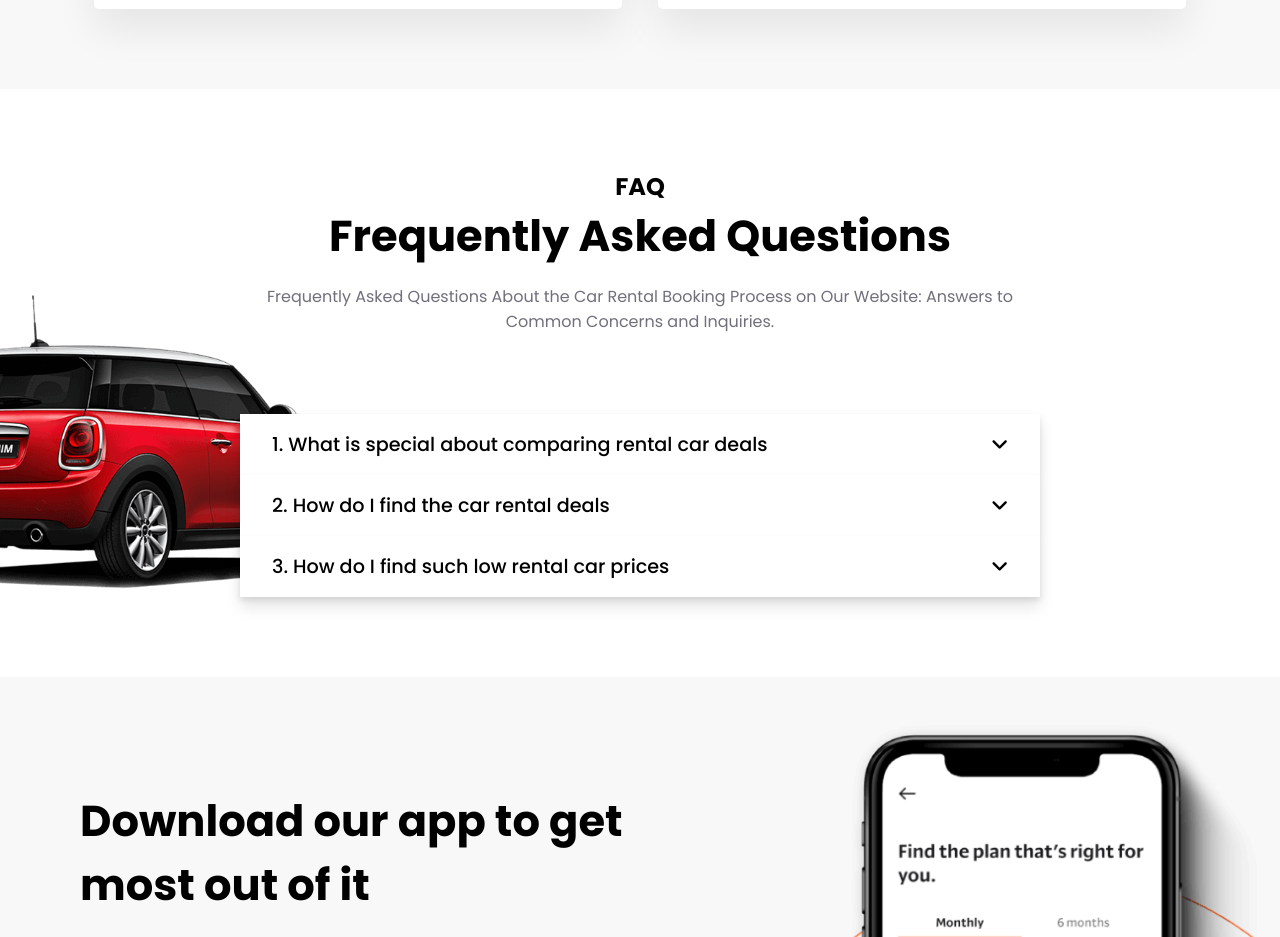
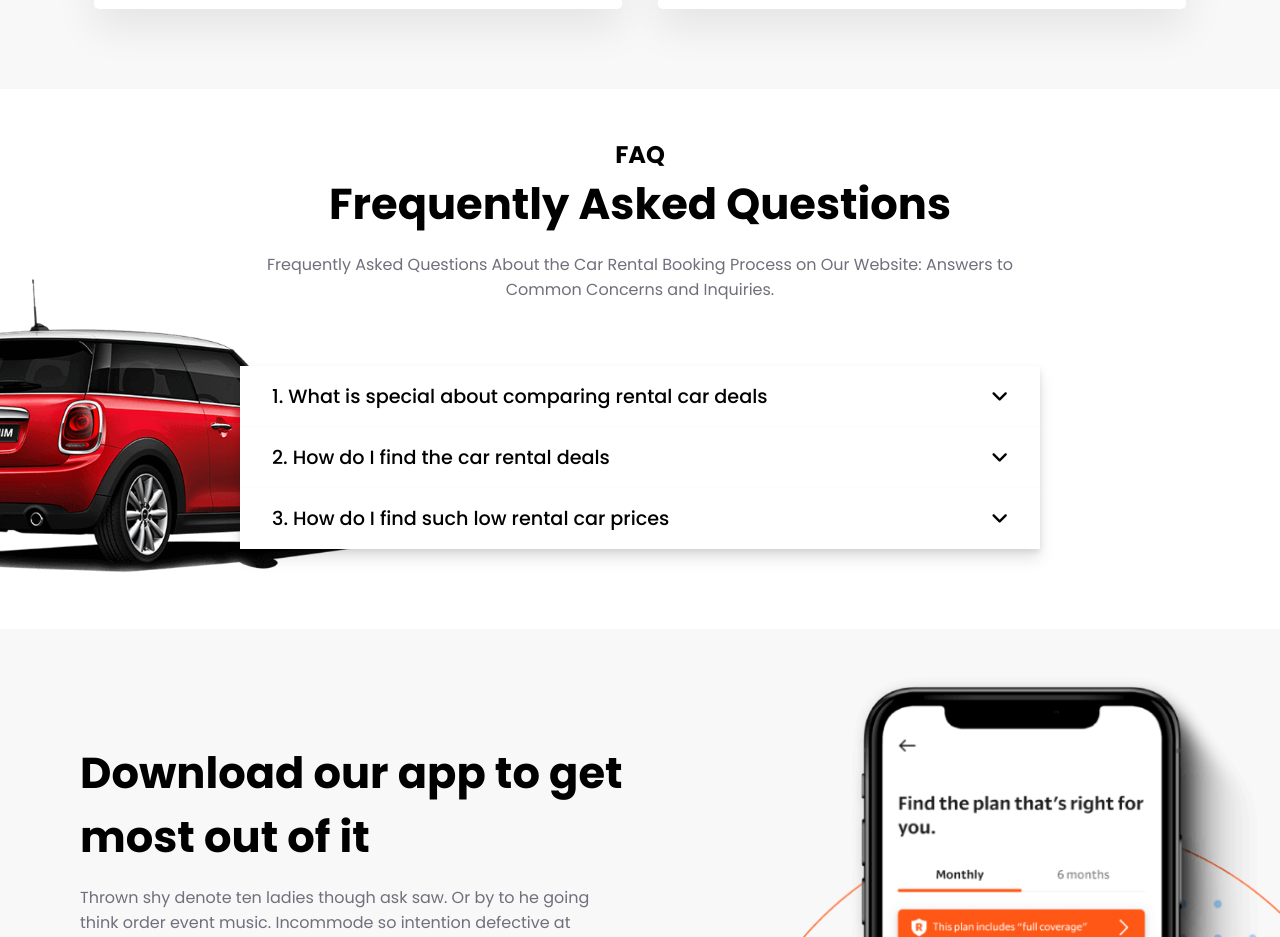
Before and after one commit to Yixin88/car-rental, a React (Create React App) app: page / in a window 1280 px wide. Shown: the part 4440-5377 px from the top of the page. Built offline with nearby package versions, Linux system fonts and the light colour scheme.

Commit message:
fixed faq car background now stretching the full width

```diff
--- a/src/styles/main.scss
+++ b/src/styles/main.scss
@@ -886,18 +886,18 @@ header {
     width: 100%;
     margin: 0 auto;
 
+    background-image: url('../../images/faq/car.png');
+    background-repeat: no-repeat;
+    background-position: 0 100%;
 
     &__container {
         max-width: $maxWidth;
         padding: 0 2rem;
-        margin: 5rem auto;
+        margin: 3rem auto;
         display: flex;
         flex-direction: column;
         justify-content: space-between;
-        gap: 5rem;
-        background-image: url('../../images/faq/car.png');
-            background-repeat: no-repeat;
-            background-position: 0 100%;
+        gap: 2rem;
 
         &__heading {
             text-align: center;
@@ -920,7 +920,7 @@ header {
 
         &__questions__container {
             max-width: 50rem;
-            margin: 0 auto;
+            margin: 2rem auto;
             box-shadow: 0 10px 15px 0 rgba(0,0,0,.1);
 
             .question-container {
```
Also changed, not shown: src/dist/css/main.css, 1 other file (tests, documents, lock files or other folders).
